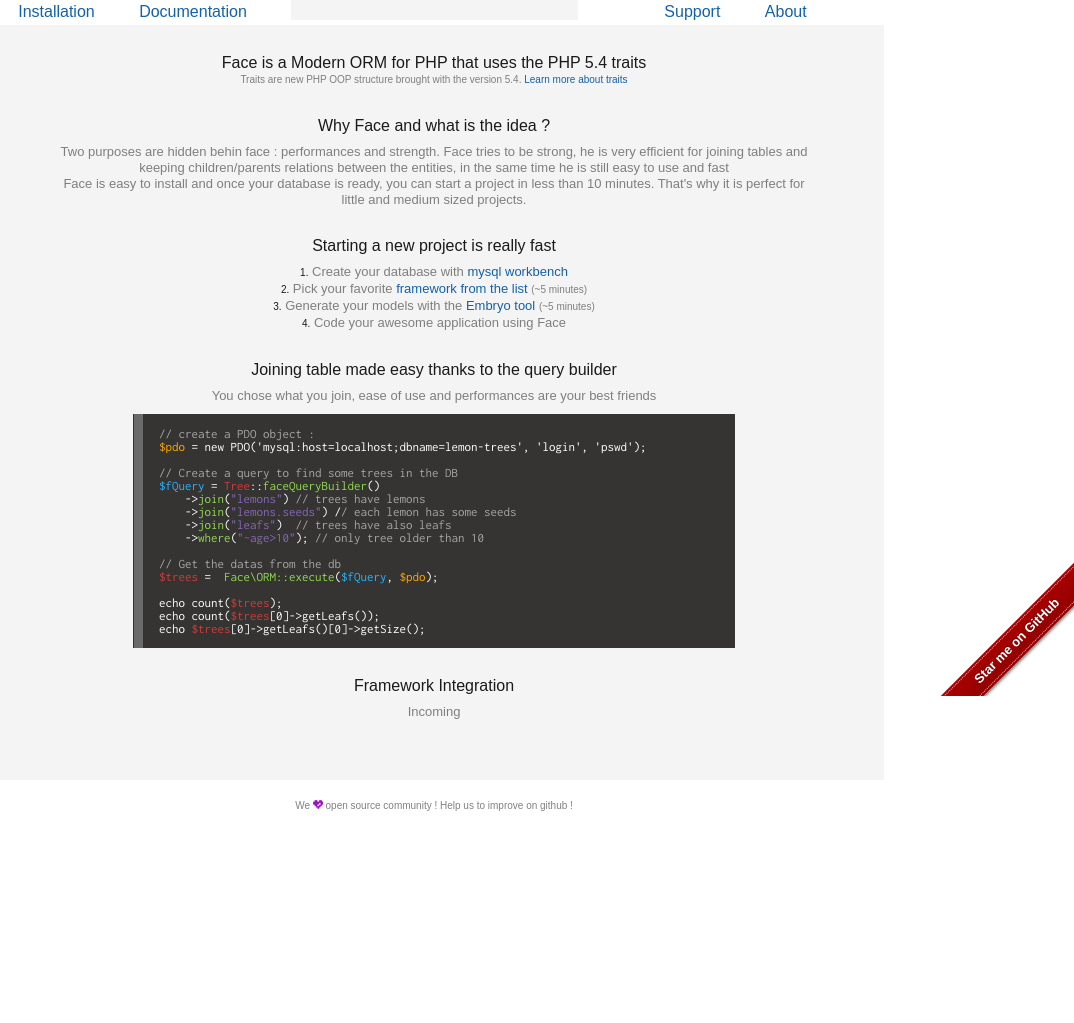
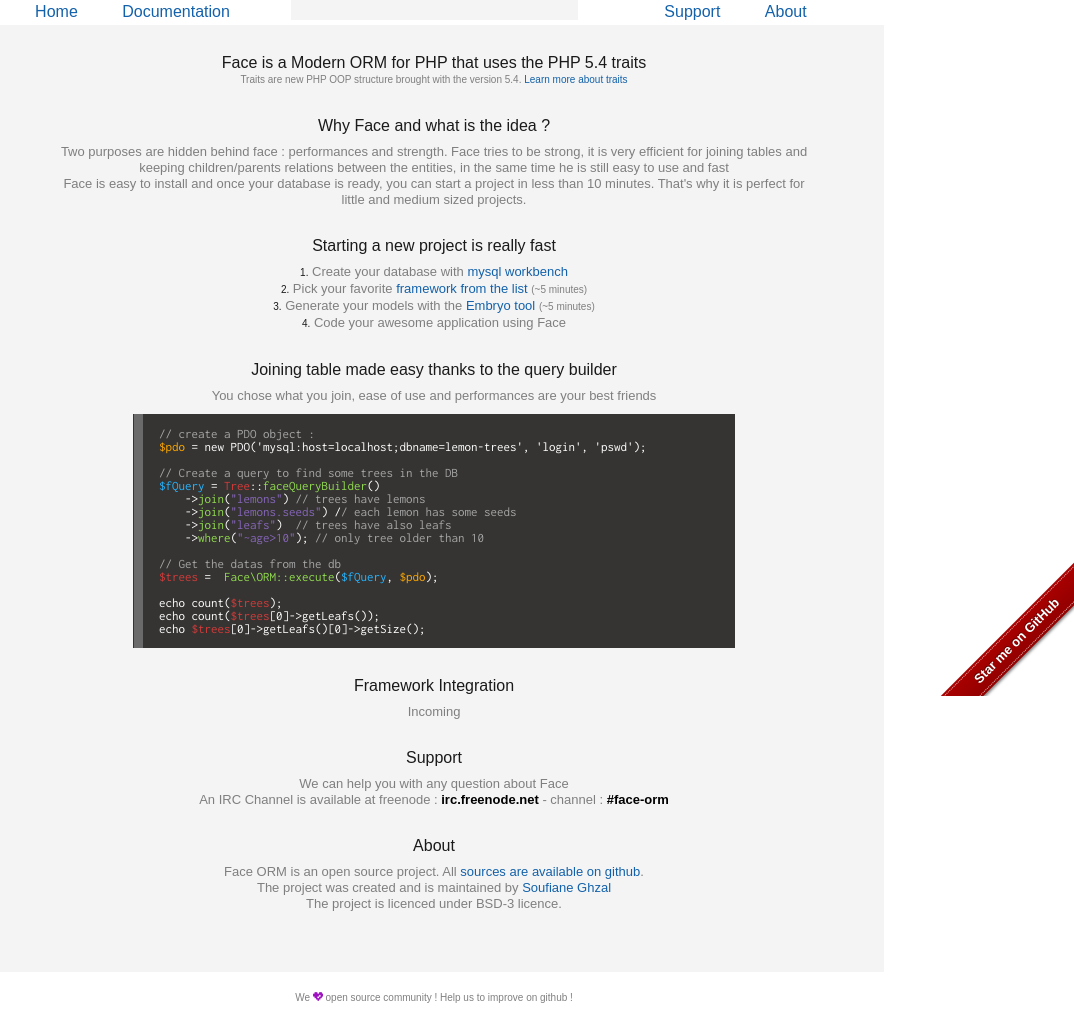
Before and after one commit to face-orm/face-site, a plain HTML site: page index.html in a window 1280 px wide. Shown: the part 104-1127 px from the top of the page, without its empty margins (206-1280 px from the left). Before the commit the page ends 935 px from the top, so only its background shows below. Drawn offline with Linux system fonts and the light colour scheme; a web font is replaced by a local one.

Commit message:
corrections

```diff
--- a/index.html
+++ b/index.html
@@ -7,15 +7,32 @@
     <link href='./style.css' rel='stylesheet' type='text/css'>
     <link href='./forkme.css' rel='stylesheet' type='text/css'>
 
+    <link rel="shortcut icon" type="image/png" href="favicon.png" />
 
 
 </head>
 <body>
+
+    <script type="text/javascript">
+
+        var _gaq = _gaq || [];
+        _gaq.push(['_setAccount', 'UA-42445239-1']);
+        _gaq.push(['_setDomainName', 'face-orm.org']);
+        _gaq.push(['_trackPageview']);
+
+        (function() {
+            var ga = document.createElement('script'); ga.type = 'text/javascript'; ga.async = true;
+            ga.src = ('https:' == document.location.protocol ? 'https://ssl' : 'http://www') + '.google-analytics.com/ga.js';
+            var s = document.getElementsByTagName('script')[0]; s.parentNode.insertBefore(ga, s);
+        })();
+
+    </script>
+
     <div id="body">
 
         <div class="github-fork-ribbon-wrapper right-bottom">
             <div class="github-fork-ribbon">
-                <a href="https://github.com/simonwhitaker/github-fork-ribbon-css">Star me on GitHub</a>
+                <a href="https://github.com/laemons/face">Star me on GitHub</a>
             </div>
         </div>
 
@@ -41,9 +58,9 @@
                 <h2>Fast and Strong PHP ORM</h2>
             </div>
 
-            <div id="leftmenu"> <a href="#">Installation</a> <a href="#">Documentation</a> </div>
+            <div id="leftmenu"> <a href="http://face-orm.org">Home</a> <a href="http://docs.face-orm.org">Documentation</a> </div>
 
-            <div id="rightmenu"> <a href="#">Support</a> <a href="#">About</a> </div>
+            <div id="rightmenu"> <a href="#support">Support</a> <a href="#about">About</a> </div>
 
         </div>
 
@@ -59,7 +76,7 @@
             <div class="section">
 
                 <h3>Why Face and what is the idea ?</h3>
-                <p>Two purposes are hidden behin face : performances and strength. Face tries to be strong, he is very efficient for joining tables and keeping children/parents relations between the entities, in the same time he is still easy to use and fast</p>
+                <p>Two purposes are hidden behind face : performances and strength. Face tries to be strong, it is very efficient for joining tables and keeping children/parents relations between the entities, in the same time he is still easy to use and fast</p>
 
                 <p>Face is easy to install and once your database is ready, you can start a project in less than 10 minutes. That's why it is perfect for little and medium sized projects. </p>
 
@@ -112,10 +129,29 @@
             </div>
 
 
+            <div class="section" id="support">
+
+                <h3>Support</h3>
+                <p>We can help you with any question about Face</p>
+                <p>An IRC Channel is available at freenode : <b style="color:black">irc.freenode.net</b> - channel : <b style="color:black">#face-orm</b></p>
+
+            </div>
+
+
+            <div class="section" id="about">
+                <h3>About</h3>
+                <p>Face ORM is an open source project. All <a href="https://github.com/laemons/face">sources are available on github</a>.</p>
+                <p>The project was created and is maintained by <a href="https://github.com/SneakyBobito">Soufiane Ghzal</a></p>
+                <p>The project is licenced under BSD-3 licence.</p>
+            </div>
+
+
         </div>
     </div>
 
     <div id="footer">We <img src="./love.png"/> open source community ! Help us to improve on github !</div>
 
+
+
 </body>
 </html>
--- a/style.css
+++ b/style.css
@@ -205,5 +205,5 @@ small{
     font-size: 10px;
     color: #808080;
     text-align: center;
-    margin: 20px 0;
+    margin: 20px;
 }
```
Also changed, not shown: favicon.png (added).
